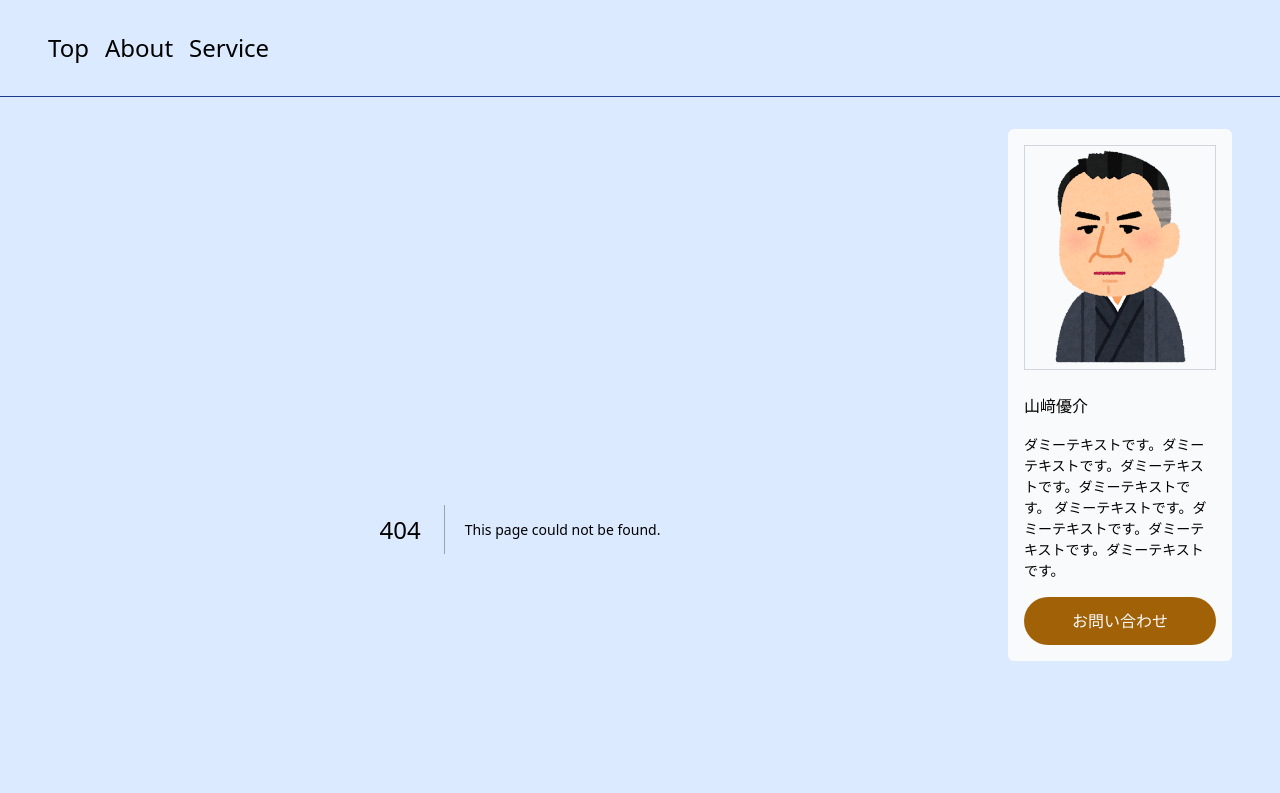
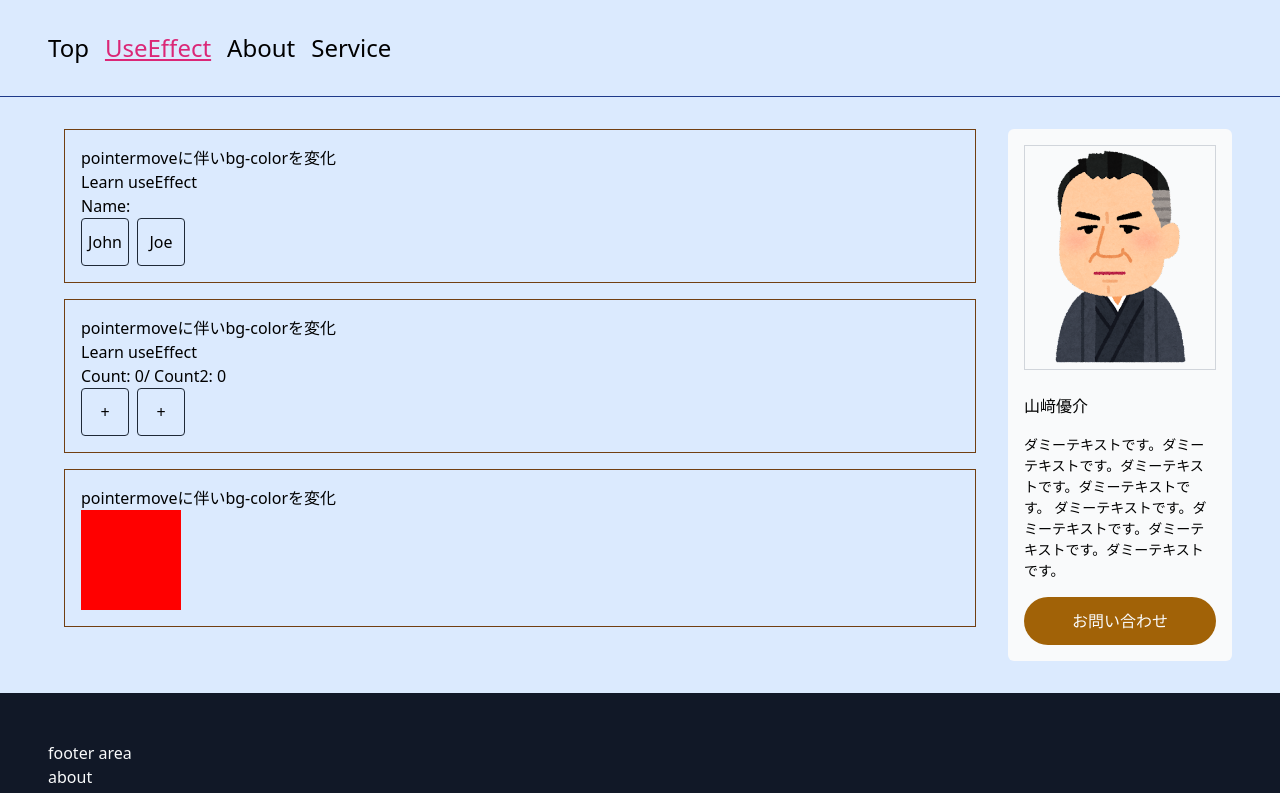
Before and after one commit to yyamazaki1732/try-next, a Next.js app: page /useEffect in a window 1280 px wide. Before the commit this address had no page. Shown: the top 793 px of the page. Built offline with nearby package versions, Linux system fonts and the light colour scheme.

Commit message:
add: useEffect page

```diff
--- /dev/null
+++ b/src/components/pages/about/About.tsx
@@ -0,0 +1,3 @@
+export default function About() {
+  return <h1>About</h1>;
+}
--- a/src/components/pages/common/header.tsx
+++ b/src/components/pages/common/header.tsx
@@ -5,6 +5,7 @@ export default function Footer() {
     <header className="py-8 px-12 text-2xl border-b border-blue-900">
       <nav className="flex gap-x-4">
         <Links path="/" />
+        <Links path="/useEffect" />
         <Links path="/about" />
         <Links path="/service" />
       </nav>
--- /dev/null
+++ b/src/components/pages/useEffect/bgChange.tsx
@@ -0,0 +1,25 @@
+import { useState, useEffect } from "react";
+
+export default function BgChange() {
+  const [h, setH] = useState(0);
+
+  useEffect(() => {
+    const handler = () => {
+      setH((h) => (h + 1) % 360);
+    };
+    window.addEventListener("pointermove", handler);
+    return () => {
+      window.removeEventListener("pointermove", handler);
+    };
+  }, []);
+
+  return (
+    <div
+      style={{
+        backgroundColor: `hsl(${h}, 100%, 50%)`,
+        width: "100px",
+        height: "100px",
+      }}
+    />
+  );
+}
--- /dev/null
+++ b/src/components/pages/useEffect/counter.tsx
@@ -0,0 +1,34 @@
+import { useState, useEffect } from "react";
+
+export const CountButton = ({ func }) => {
+  return (
+    <button
+      className="p-0 border border-gray-800 rounded aspect-square w-12"
+      onClick={func}
+    >
+      +
+    </button>
+  );
+};
+
+export default function Counter() {
+  const [count, setCount] = useState(0);
+  const [count2, setCount2] = useState(0);
+
+  useEffect(() => {
+    console.log("useEffectが実行されました");
+  }, [count]);
+
+  return (
+    <div>
+      <h1>Learn useEffect</h1>
+      <p>
+        Count: {count}/ Count2: {count2}
+      </p>
+      <div className="grid grid-cols-2 w-max gap-x-2">
+        <CountButton func={() => setCount(count + 1)} />
+        <CountButton func={() => setCount2(count2 + 1)} />
+      </div>
+    </div>
+  );
+}
--- /dev/null
+++ b/src/components/pages/useEffect/nameChange.tsx
@@ -0,0 +1,42 @@
+import { useState, useEffect } from "react";
+
+export const ChangeButton = ({ func, children }) => {
+  return (
+    <button
+      className="p-0 border border-gray-800 rounded aspect-square w-12"
+      onClick={func}
+    >
+      {children}
+    </button>
+  );
+};
+
+export default function NameChange() {
+  const [name, setName] = useState({
+    firstName: "",
+    lastName: "",
+  });
+
+  const handleFirstName = (firstName) => {
+    setName((prev) => ({ ...prev, firstName }));
+  };
+
+  const handleLastName = (lastName) => {
+    setName((prev) => ({ ...prev, lastName }));
+  };
+
+  useEffect(() => {
+    console.log("useEffectが実行されました");
+  }, [name.firstName, name.lastName]);
+
+  return (
+    <div className="App">
+      <h1>Learn useEffect</h1>
+      <h2>Name:{`${name.firstName} ${name.lastName}`}</h2>
+      <div className="grid grid-cols-2 w-max gap-x-2">
+        <ChangeButton func={() => handleFirstName("John")}>John</ChangeButton>
+        <ChangeButton func={() => handleLastName("Joe")}>Joe</ChangeButton>
+      </div>
+    </div>
+  );
+}
--- a/src/pages/about/index.tsx
+++ b/src/pages/about/index.tsx
@@ -1,10 +1,11 @@
 import Link from "next/link";
+import About from "@/components/pages/about/About";
 
 export default function Page() {
   return (
     <>
       <h1 className="text-3xl font-bold underline">About / index</h1>
-      <Link href="about/page">page</Link>
+      <About />
     </>
   );
 }
--- /dev/null
+++ b/src/pages/useEffect/index.tsx
@@ -0,0 +1,23 @@
+import BgChange from "@/components/pages/useEffect/bgChange";
+import Counter from "@/components/pages/useEffect/counter";
+import NameChange from "@/components/pages/useEffect/nameChange";
+
+export default function useEffect() {
+  return (
+    <>
+      <div className="p-4 border border-yellow-900 [&:not(:first-child)]:mt-4">
+        <h2>pointermoveに伴いbg-colorを変化</h2>
+        <NameChange />
+      </div>
+      <div className="p-4 border border-yellow-900 [&:not(:first-child)]:mt-4">
+        <h2>pointermoveに伴いbg-colorを変化</h2>
+        <Counter />
+      </div>
+
+      <div className="p-4 border border-yellow-900 [&:not(:first-child)]:mt-4">
+        <h2>pointermoveに伴いbg-colorを変化</h2>
+        <BgChange />
+      </div>
+    </>
+  );
+}
```
